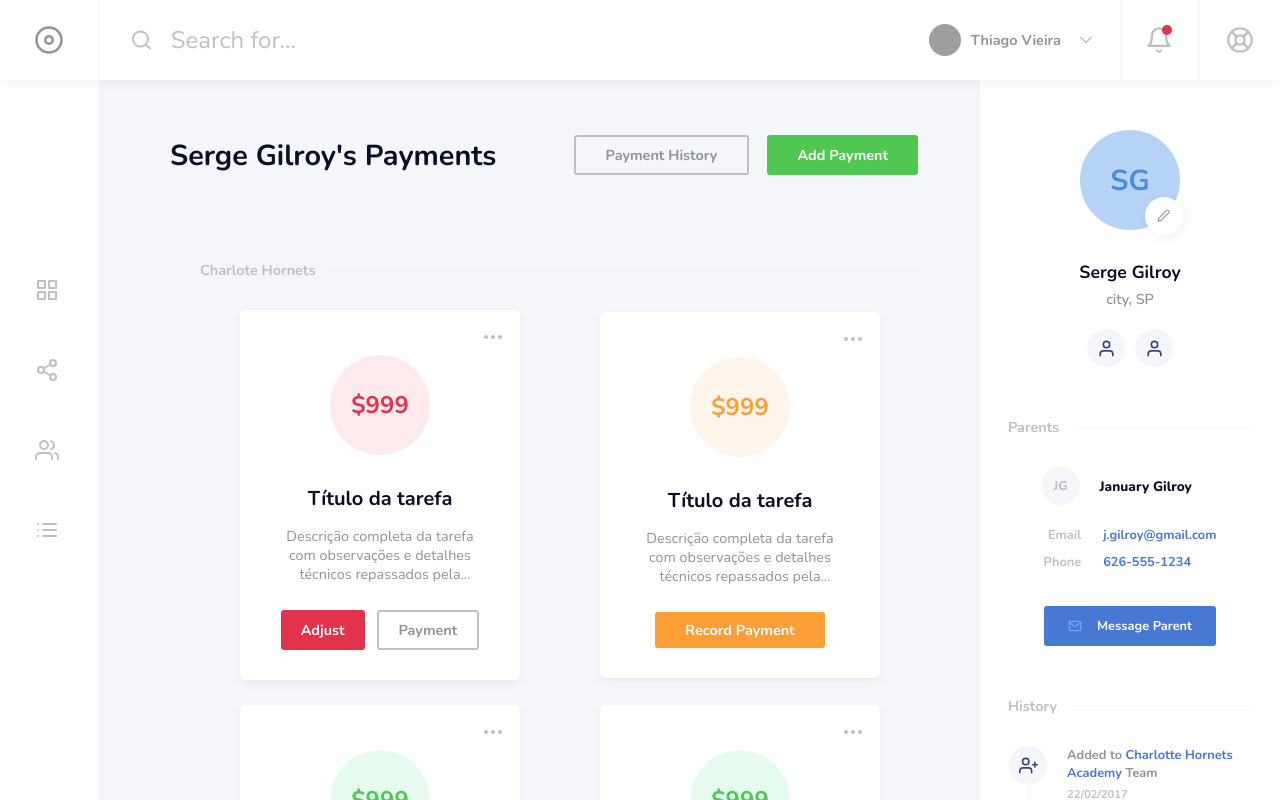
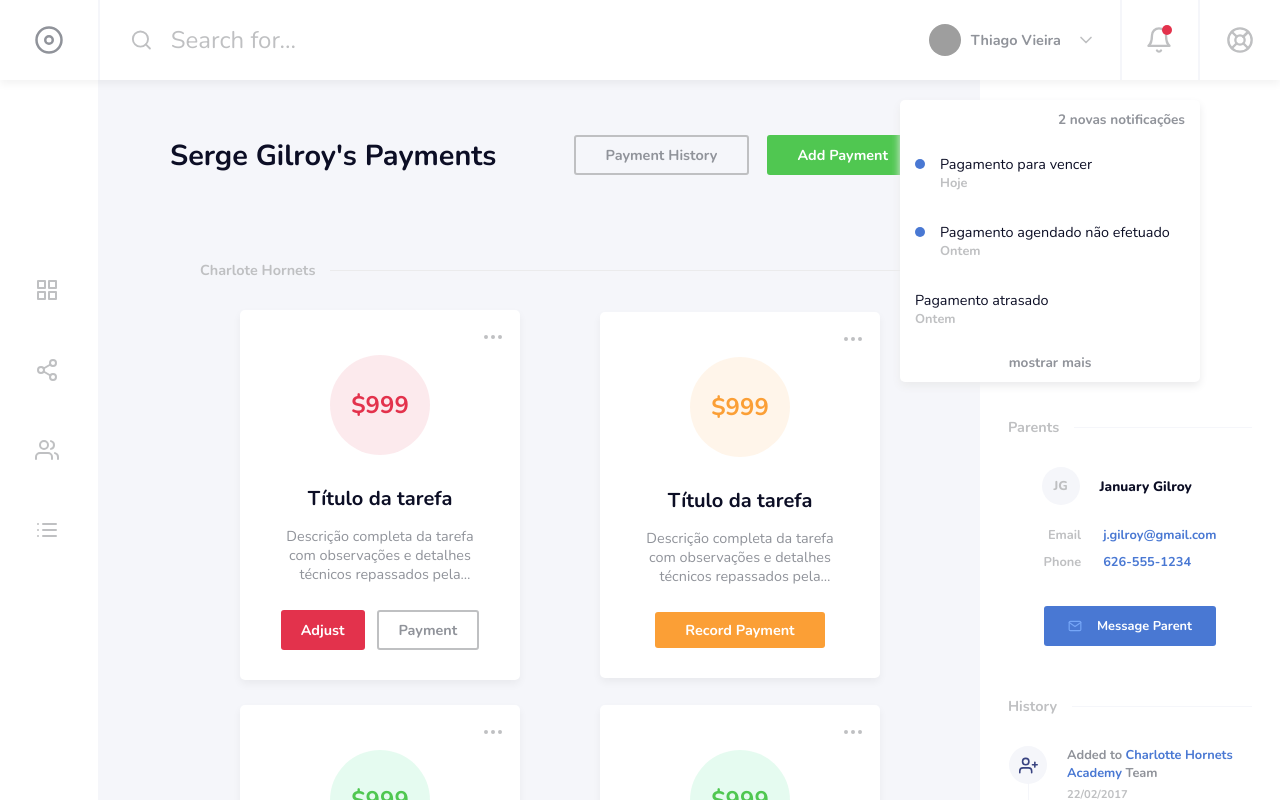
Before and after one commit to bazithiago/payment-service, a React (Create React App) app: page / in a window 1280 px wide. Both pictures are taken after a click on the element 1167 px from the left and 30 px from the top of the page. Shown: the top 800 px of the page. Built offline with nearby package versions, Linux system fonts and the light colour scheme; grey boxes are pictures that could not be loaded.

Commit message:
Create notifications panel

```diff
--- /dev/null
+++ b/src/components/Header/Notifications/NotificationList.js
@@ -0,0 +1,134 @@
+import { useEffect, useRef } from 'react'
+import styled from 'styled-components';
+
+const NotificationListStyles = styled.div`
+    display: none;
+
+    @media screen and (min-width: 1024px) {
+        position: absolute;
+        z-index: 10;
+        top: 100px;
+        right: 0px;
+        background-color: var(--white);
+        box-shadow: 0px 4px 8px var(--grey-four);
+        width: 300px;
+        border-radius: 5px;
+        display: ${(props) => (props.opened ? 'flex' : 'none')};
+        flex-direction: column;
+
+        ul {
+            width: 100%;
+
+            li {
+                list-style-type: none;
+                width: 100%;
+                padding: 15px;
+                cursor: pointer;
+                display: flex;
+                align-items: flex-start;
+
+                :hover {
+                    background-color: #c3dcf940;
+                }
+
+                div.dot {
+                    height: 10px;
+                    width: 10px;
+                    background-color: var(--blue-one);
+                    border-radius: 50%;
+                    margin: 5px 15px 0 0;
+                }
+
+                div.info {
+                    display: flex;
+                    flex-direction: column;
+
+                    p {
+                        color: var(--grey-one);
+                        font-size: 0.9rem;
+                    }
+
+                    span {
+                        font-size: 0.8rem;
+                        font-weight: bold;
+                        color: var(--grey-three);
+                    }
+                }
+            }
+        }
+
+        & > p {
+            font-size: 0.85rem;
+            padding: 10px 15px;
+            color: var(--grey-two);
+            cursor: pointer;
+            font-weight: bold;
+
+            :hover {
+                color: var(--blue-one);
+            }
+        }
+
+        p.end{
+            align-self: flex-end;
+        }
+
+        p.center{
+            align-self: center;
+        }
+
+
+    }
+`
+
+export default function NotificationList({ opened, setOpened }) {
+    const wrapperRef = useRef(null);
+
+    function useClickOutsideMenu(ref, opened) {
+        useEffect(() => {
+            function handleClickOutside(event) {
+                if (opened && ref.current && !ref.current.contains(event.target)) {
+                    setOpened((prevState) => !prevState)
+                }
+            }
+            document.addEventListener("mousedown", handleClickOutside);
+            return () => {
+                document.removeEventListener("mousedown", handleClickOutside);
+            };
+        }, [ref, opened]);
+    };
+    useClickOutsideMenu(wrapperRef, opened);
+
+
+    return(
+        <NotificationListStyles opened={opened} ref={wrapperRef}>
+
+            <p className="end"> 2 novas notificações </p>
+            <ul>
+                <li>
+                    <div className="dot"></div>
+                    <div className="info">
+                        <p>Pagamento para vencer</p>
+                        <span>Hoje</span>
+                    </div>
+                </li>
+                <li>
+                    <div className="dot"></div>
+                    <div className="info">
+                        <p>Pagamento agendado não efetuado</p>
+                        <span>Ontem</span>
+                    </div>
+                </li>
+                <li>
+                    <div></div>
+                    <div className="info">
+                        <p>Pagamento atrasado</p>
+                        <span>Ontem</span>
+                    </div>
+                </li>
+            </ul>
+            <p className="center"> mostrar mais </p>
+
+        </NotificationListStyles>
+    )
+}
--- a/src/components/Header/Notifications/index.js
+++ b/src/components/Header/Notifications/index.js
@@ -1,7 +1,13 @@
-import React from 'react'
+import React, { useState } from 'react'
 import styled from 'styled-components'
 import * as Icon from 'react-feather';
 import IconsAreaStyles from '../IconsAreaStyles'
+import NotificationList from './NotificationList'
+
+const NotificationsStyles = styled.div`
+    display: flex;
+    position: relative;
+`
 
 const NotificationsArea = styled(IconsAreaStyles)`
     border-right: 2px solid var(--background);
@@ -67,22 +73,31 @@ const EmptyNotificationsArea = styled(IconsAreaStyles)`
 
 
 const Notifications = ({ notifications }) => {
+    const [opened, setOpened] = useState(false);
+
+    const openMenu = (e) => {
+        setOpened((prevState) => !prevState)
+    }
+
+
     return(
-        <>
+        <NotificationsStyles >
            {notifications > 0
             ?
-                <NotificationsArea>
+                <NotificationsArea onClick={openMenu} >
                     <Icon.Bell size={28}/>
                     <BadgeNotification>
                         <span>{notifications}</span>
                     </BadgeNotification>
                 </NotificationsArea>
             :
-                <EmptyNotificationsArea>
+            <EmptyNotificationsArea onClick={openMenu}>
                     <Icon.Bell size={28}/>
                 </EmptyNotificationsArea>
             }
-        </>
+
+            <NotificationList opened={opened} setOpened={setOpened} />
+        </NotificationsStyles>
     )
 }
 
--- a/src/components/Header/index.js
+++ b/src/components/Header/index.js
@@ -52,7 +52,7 @@ const InputSearch = styled.input`
 
 
 const Header = () => {
-    const [notifications] = React.useState([99]);
+    const [notifications] = React.useState([2]);
 
     return (
 		<HeaderStyles>
--- a/src/components/TasksFeed/Card/EditOptions.js
+++ b/src/components/TasksFeed/Card/EditOptions.js
@@ -15,7 +15,6 @@ export const EditOptionsMenu = styled.div`
     z-index: 10;
     right: 0;
     min-width: 100px;
-    background-color: red;
     flex-direction: column;
     padding: 15px;
     background-color: var(--white);
--- a/src/components/TasksFeed/Card/index.js
+++ b/src/components/TasksFeed/Card/index.js
@@ -133,7 +133,6 @@ const Card = ({ status, taskValue, taskTitle, taskDescription, handleDelete }) =
         setShowModal(prev => !prev);
     };
 
-    useClickOutsideMenu(wrapperRef, opened);
     function useClickOutsideMenu(ref, opened) {
         useEffect(() => {
             function handleClickOutside(event) {
@@ -147,6 +146,7 @@ const Card = ({ status, taskValue, taskTitle, taskDescription, handleDelete }) =
             };
         }, [ref, opened]);
     }
+    useClickOutsideMenu(wrapperRef, opened);
 
 
     const openMenu = (e) => {
--- a/src/components/TasksFeed/InfoBar/ModalAddPayment.js
+++ b/src/components/TasksFeed/InfoBar/ModalAddPayment.js
@@ -145,10 +145,8 @@ export const ModalAddPayment = ({ showModal, setShowModal, cardsArray, setCardsA
     setShowModal(prev => !prev)
   }
 
-  console.log(inputValues)
   //modal
   const modalRef = useRef();
-
   const animation = useSpring({
     config: {
       duration: 250
```
